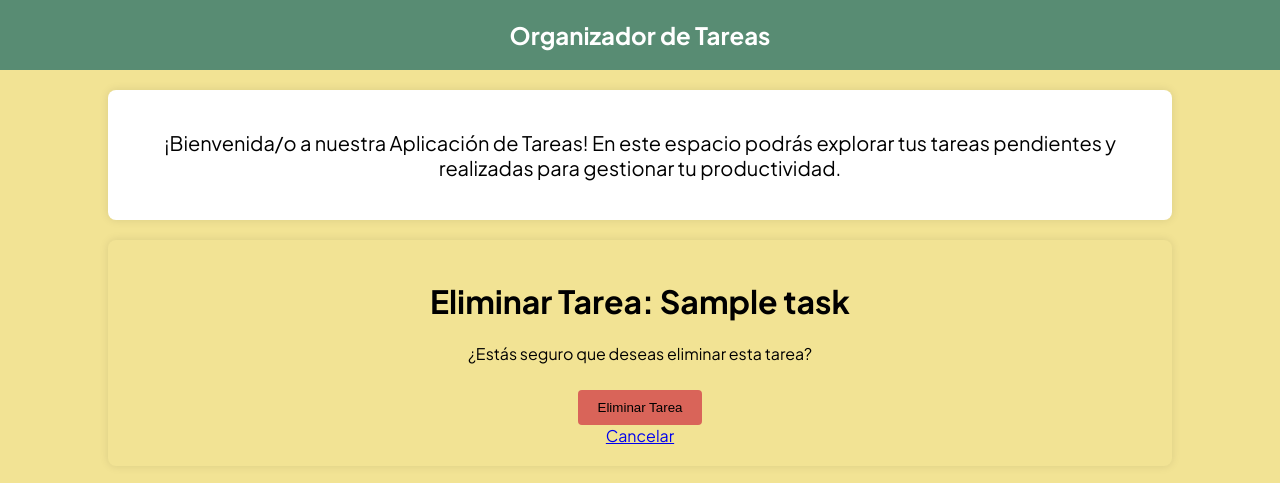
After one commit to uran0/modulo7_individual, a Django app: template app_tareas/templates/task_delete.html in a window 1280 px wide. The commit adds this page. Shown: the top 483 px of the page. Run offline with Django 4.2, Linux system fonts and the light colour scheme; the template is opened without the code that fills it: most values are stand-ins (such as "Sample title", 1, 10 or a date in 2020).

Commit message:
ejercicio 6, se pueden eliminar tareas

```diff
--- /dev/null
+++ b/app_tareas/templates/task_delete.html
@@ -0,0 +1,16 @@
+{% extends 'base.html' %}
+{% load static %}
+
+{% block content %}
+<h1>Eliminar Tarea: {{ task.name }}</h1>
+
+<p>¿Estás seguro que deseas eliminar esta tarea?</p>
+
+<form method="post">
+    {% csrf_token %}
+    <button type="submit">Eliminar Tarea</button>
+</form>
+
+<a href="{% url 'task_detail' task.id %}">Cancelar</a>
+
+{% endblock %}
--- a/app_tareas/templates/task_detail.html
+++ b/app_tareas/templates/task_detail.html
@@ -30,7 +30,10 @@
     <button type="submit">Agregar Comentario</button>
 </form>
 
+
+<h2>Acciones:</h2>
 <a href="{% url 'task_edit' task.id %}">Editar Tarea</a>
+<a href="{% url 'task_delete' task.id %}">Eliminar Tarea</a>
 <a href="{% url 'bienvenida' %}">Volver a la lista de tareas</a>
 
 {% endblock %}
--- a/app_tareas/urls.py
+++ b/app_tareas/urls.py
@@ -10,4 +10,5 @@
     path('task/create/', views.create_task, name='create_task'),
     path('task/<int:task_id>/add_comment/', views.add_comment, name='add_comment'),
     path('task/<int:task_id>/edit/', views.edit_task, name='task_edit'),
+    path('task/<int:task_id>/delete/', views.delete_task, name='task_delete'),
 ]
```
Also changed, not shown: app_tareas/views.py (+9 -0 lines).
